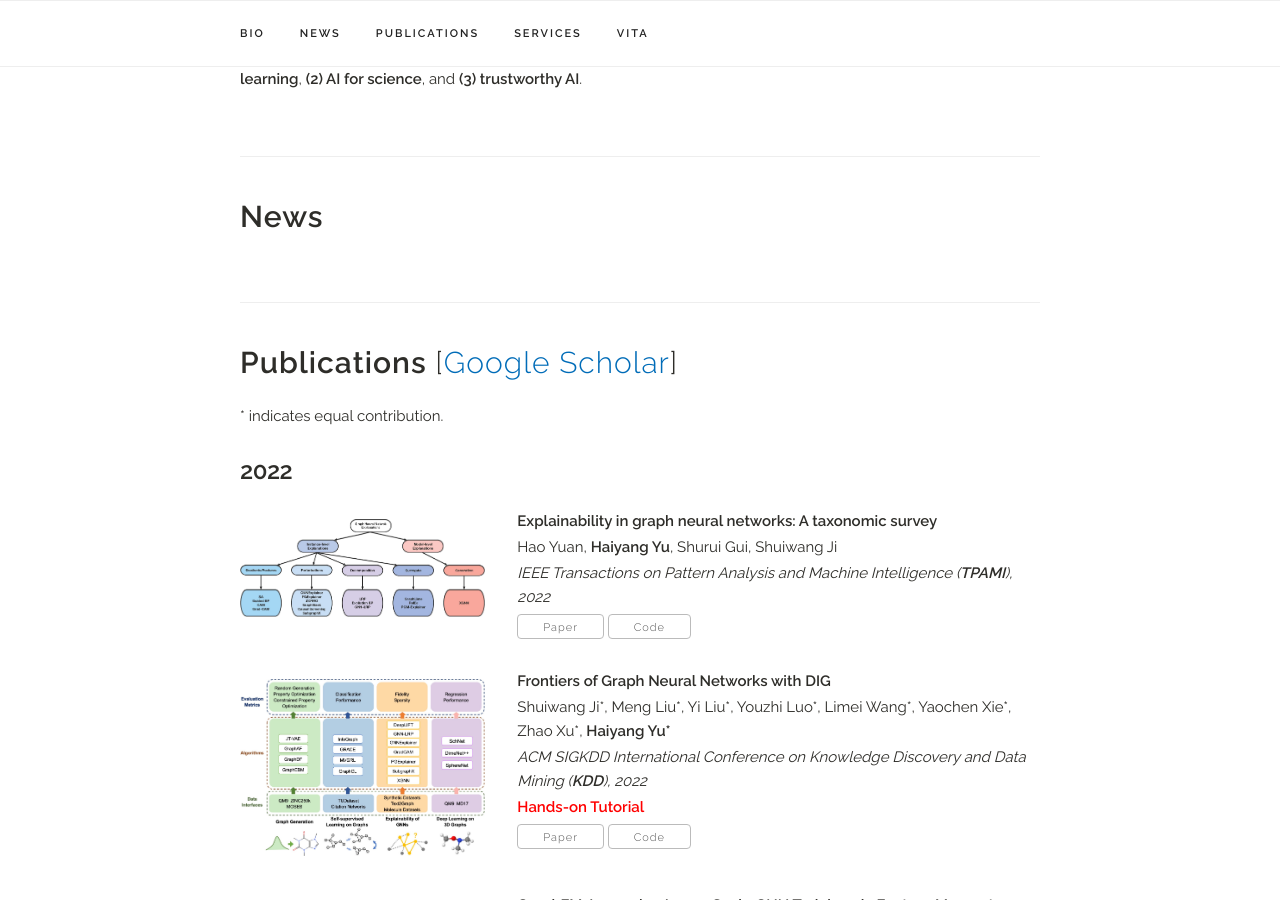
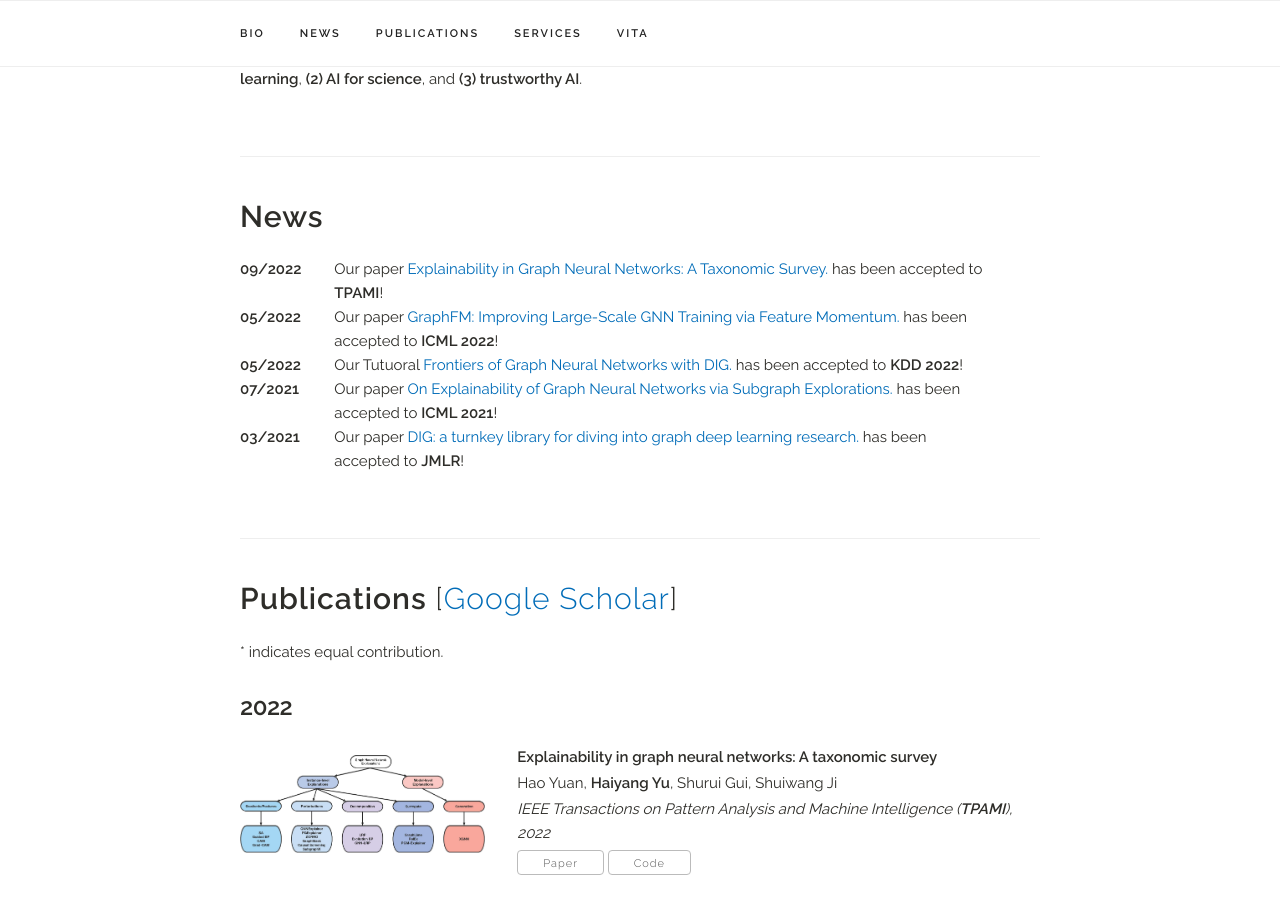
Before and after one commit to Oceanusity/Oceanusity.github.io, a Jekyll site: the page built from index.html, in a window 1280 px wide and 900 px high, scrolled down 523 px. Built offline with Jekyll 4.4.1, drawn with Linux system fonts in a browser that asks for light colours; a style sheet for code colours, icons or effects is not loaded.

Commit message:
Update news.yaml

```diff
--- a/_data/news.yaml
+++ b/_data/news.yaml
@@ -1 +1,16 @@
 news:
+
+- title: "Our paper <a href='https://ieeexplore.ieee.org/abstract/document/9875989'>Explainability in Graph Neural Networks: A Taxonomic Survey.</a> has been accepted to <b>TPAMI</b>!"
+  date: "09/2022"
+
+- title: "Our paper <a href='https://proceedings.mlr.press/v162/yu22g.html'>GraphFM: Improving Large-Scale GNN Training via Feature Momentum.</a> has been accepted to <b>ICML 2022</b>!"
+  date: "05/2022"
+
+- title: "Our Tutuoral <a href='https://dl.acm.org/doi/abs/10.1145/3534678.3542624'>Frontiers of Graph Neural Networks with DIG.</a> has been accepted to <b>KDD 2022</b>!"
+  date: "05/2022"
+
+- title: "Our paper <a href='http://proceedings.mlr.press/v139/yuan21c.html'>On Explainability of Graph Neural Networks via Subgraph Explorations.</a> has been accepted to <b>ICML 2021</b>!"
+  date: "07/2021"
+
+- title: "Our paper <a href='http://proceedings.mlr.press/v139/yuan21c.html'>DIG: a turnkey library for diving into graph deep learning research.</a> has been accepted to <b>JMLR</b>!"
+  date: "03/2021"
```
